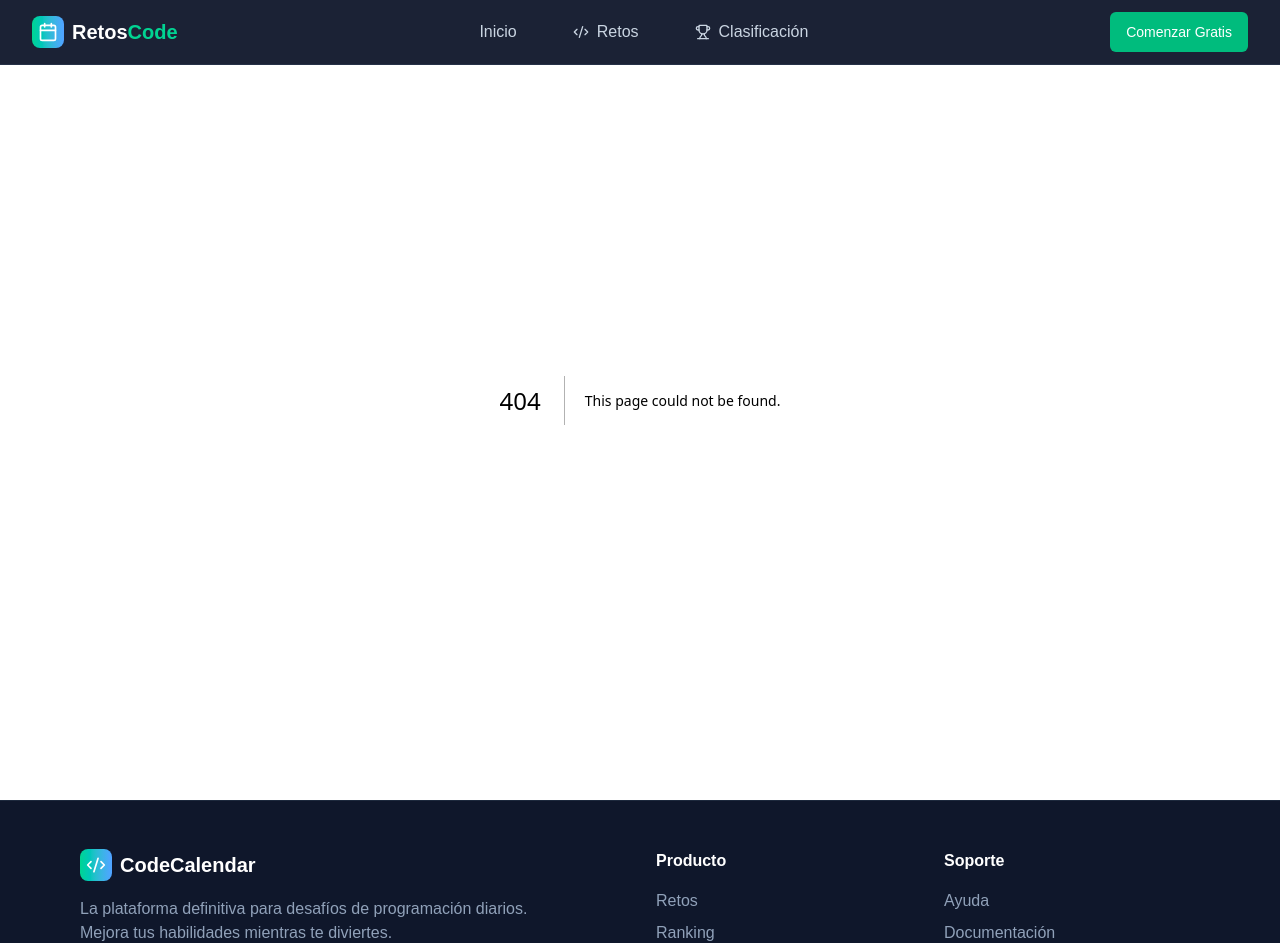
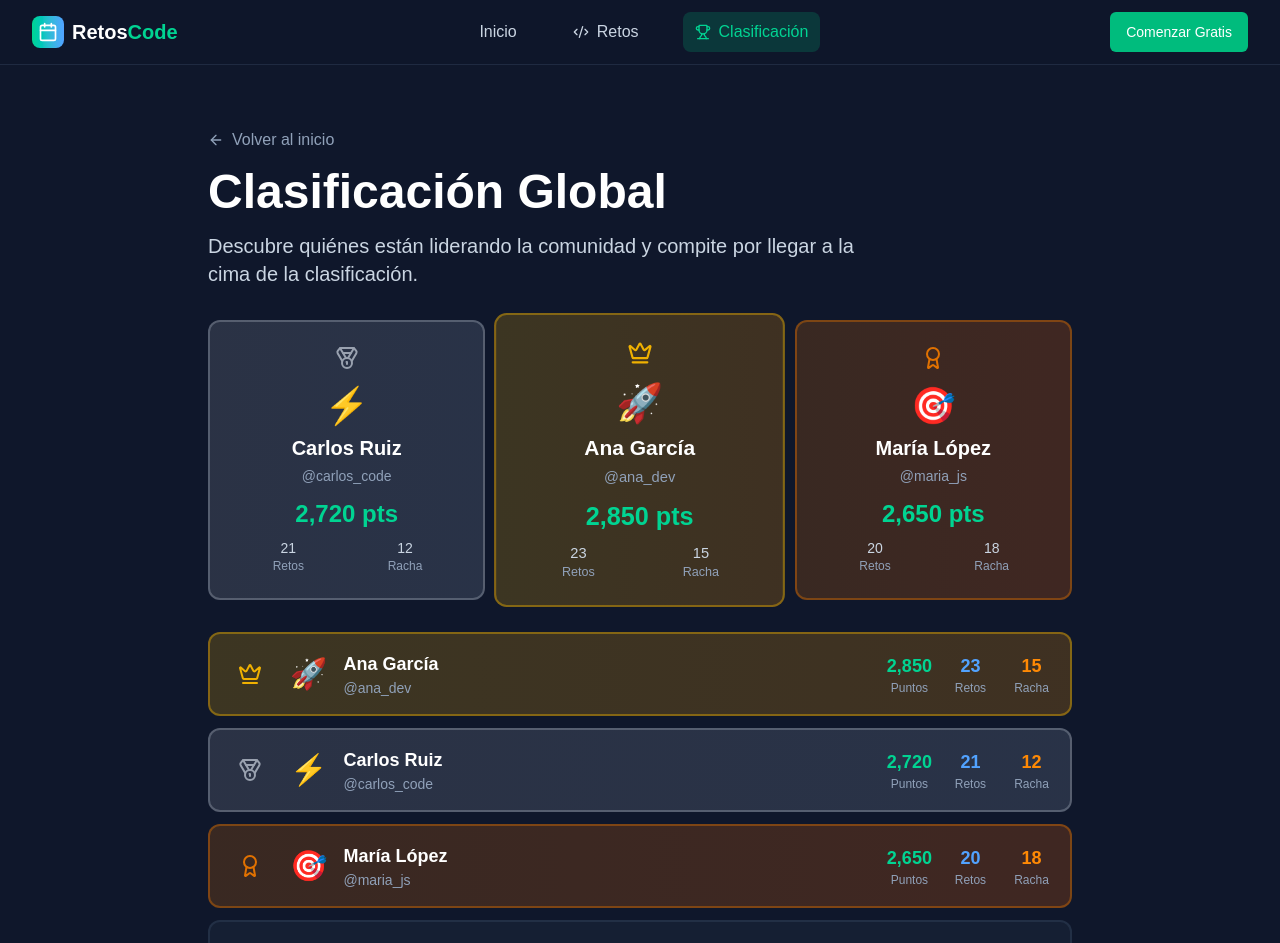
Before and after one commit to oscarruiz05/dev-challenge, a Next.js app: page /leaderboard in a window 1280 px wide. Before the commit this address had no page. Shown: the top 943 px of the page. Built offline with nearby package versions, Linux system fonts and the light colour scheme.

Commit message:
Update navigation paths and add challenges page component

```diff
--- /dev/null
+++ b/src/app/challenges/page.tsx
@@ -0,0 +1,42 @@
+"use client";
+
+import React from "react";
+import Link from "next/link";
+import { ArrowLeft } from "lucide-react";
+
+import CalendarGrid from "@/components/CalendarGrid";
+import BackToTop from "@/components/BackToTop";
+
+const Calendar = () => {
+  return (
+    <div className="min-h-screen bg-slate-900">
+      <div className="pt-20">
+        <div className="max-w-6xl mx-auto px-4 py-12">
+          <div className="mb-8">
+            <Link
+              href="/"
+              className="inline-flex items-center gap-2 text-slate-400 hover:text-white transition-colors mb-4"
+            >
+              <ArrowLeft className="w-4 h-4" />
+              Volver al inicio
+            </Link>
+
+            <h1 className="text-4xl md:text-5xl font-bold text-white mb-4">
+              Calendario de Retos
+            </h1>
+            <p className="text-xl text-slate-300 max-w-2xl">
+              Aquí tienes todos los retos disponibles. Completa cada día para
+              desbloquear el siguiente desafío.
+            </p>
+          </div>
+
+          <CalendarGrid />
+        </div>
+      </div>
+
+      <BackToTop />
+    </div>
+  );
+};
+
+export default Calendar;
--- /dev/null
+++ b/src/app/leaderboard/page.tsx
@@ -0,0 +1,203 @@
+"use client";
+
+import React from "react";
+import { ArrowLeft, Trophy, Medal, Award, Crown } from "lucide-react";
+import Link from "next/link";
+
+const Leaderboard = () => {
+  const leaderboardData = [
+    {
+      rank: 1,
+      name: "Ana García",
+      username: "@ana_dev",
+      points: 2850,
+      challengesCompleted: 23,
+      streak: 15,
+      avatar: "🚀",
+    },
+    {
+      rank: 2,
+      name: "Carlos Ruiz",
+      username: "@carlos_code",
+      points: 2720,
+      challengesCompleted: 21,
+      streak: 12,
+      avatar: "⚡",
+    },
+    {
+      rank: 3,
+      name: "María López",
+      username: "@maria_js",
+      points: 2650,
+      challengesCompleted: 20,
+      streak: 18,
+      avatar: "🎯",
+    },
+    {
+      rank: 4,
+      name: "David Chen",
+      username: "@david_py",
+      points: 2400,
+      challengesCompleted: 19,
+      streak: 8,
+      avatar: "🔥",
+    },
+    {
+      rank: 5,
+      name: "Laura Sánchez",
+      username: "@laura_tech",
+      points: 2350,
+      challengesCompleted: 18,
+      streak: 10,
+      avatar: "💎",
+    },
+  ];
+
+  const getRankIcon = (rank: number) => {
+    switch (rank) {
+      case 1:
+        return <Crown className="w-6 h-6 text-yellow-500" />;
+      case 2:
+        return <Medal className="w-6 h-6 text-gray-400" />;
+      case 3:
+        return <Award className="w-6 h-6 text-amber-600" />;
+      default:
+        return <Trophy className="w-5 h-5 text-slate-400" />;
+    }
+  };
+
+  const getRankStyles = (rank: number) => {
+    switch (rank) {
+      case 1:
+        return "bg-gradient-to-r from-yellow-500/20 to-amber-500/20 border-yellow-500/40";
+      case 2:
+        return "bg-gradient-to-r from-gray-400/20 to-slate-400/20 border-gray-400/40";
+      case 3:
+        return "bg-gradient-to-r from-amber-600/20 to-orange-500/20 border-amber-600/40";
+      default:
+        return "bg-slate-800/50 border-slate-700/50";
+    }
+  };
+
+  return (
+    <div className="min-h-screen bg-slate-900">
+      <div className="pt-20">
+        <div className="max-w-4xl mx-auto px-4 py-12">
+          <div className="mb-8">
+            <Link
+              href="/"
+              className="inline-flex items-center gap-2 text-slate-400 hover:text-white transition-colors mb-4"
+            >
+              <ArrowLeft className="w-4 h-4" />
+              Volver al inicio
+            </Link>
+
+            <h1 className="text-4xl md:text-5xl font-bold text-white mb-4">
+              Clasificación Global
+            </h1>
+            <p className="text-xl text-slate-300 max-w-2xl">
+              Descubre quiénes están liderando la comunidad y compite por llegar
+              a la cima de la clasificación.
+            </p>
+          </div>
+
+          {/* Top 3 Podium */}
+          <div className="grid grid-cols-1 md:grid-cols-3 gap-4 mb-8">
+            {leaderboardData.slice(0, 3).map((user, index) => (
+              <div
+                key={user.rank}
+                className={`p-6 rounded-xl border-2 text-center ${getRankStyles(
+                  user.rank
+                )} ${
+                  index === 0
+                    ? "md:order-2 transform md:scale-105"
+                    : index === 1
+                    ? "md:order-1"
+                    : "md:order-3"
+                }`}
+              >
+                <div className="flex justify-center mb-4">
+                  {getRankIcon(user.rank)}
+                </div>
+                <div className="text-4xl mb-2">{user.avatar}</div>
+                <h3 className="text-xl font-bold text-white mb-1">
+                  {user.name}
+                </h3>
+                <p className="text-slate-400 text-sm mb-3">{user.username}</p>
+                <div className="text-2xl font-bold text-emerald-400 mb-2">
+                  {user.points.toLocaleString()} pts
+                </div>
+                <div className="grid grid-cols-2 gap-2 text-sm text-slate-300">
+                  <div>
+                    <div className="font-medium">
+                      {user.challengesCompleted}
+                    </div>
+                    <div className="text-xs text-slate-400">Retos</div>
+                  </div>
+                  <div>
+                    <div className="font-medium">{user.streak}</div>
+                    <div className="text-xs text-slate-400">Racha</div>
+                  </div>
+                </div>
+              </div>
+            ))}
+          </div>
+
+          {/* Full Leaderboard */}
+          <div className="space-y-3">
+            {leaderboardData.map((user) => (
+              <div
+                key={user.rank}
+                className={`flex items-center gap-4 p-4 rounded-xl border-2 transition-all duration-300 hover:scale-[1.02] ${getRankStyles(
+                  user.rank
+                )}`}
+              >
+                <div className="flex items-center justify-center w-12 h-12">
+                  {user.rank <= 3 ? (
+                    getRankIcon(user.rank)
+                  ) : (
+                    <span className="text-xl font-bold text-slate-400">
+                      #{user.rank}
+                    </span>
+                  )}
+                </div>
+
+                <div className="text-3xl">{user.avatar}</div>
+
+                <div className="flex-1 min-w-0">
+                  <h3 className="text-lg font-semibold text-white truncate">
+                    {user.name}
+                  </h3>
+                  <p className="text-slate-400 text-sm">{user.username}</p>
+                </div>
+
+                <div className="grid grid-cols-3 gap-4 text-center">
+                  <div>
+                    <div className="text-lg font-bold text-emerald-400">
+                      {user.points.toLocaleString()}
+                    </div>
+                    <div className="text-xs text-slate-400">Puntos</div>
+                  </div>
+                  <div>
+                    <div className="text-lg font-bold text-blue-400">
+                      {user.challengesCompleted}
+                    </div>
+                    <div className="text-xs text-slate-400">Retos</div>
+                  </div>
+                  <div>
+                    <div className="text-lg font-bold text-orange-400">
+                      {user.streak}
+                    </div>
+                    <div className="text-xs text-slate-400">Racha</div>
+                  </div>
+                </div>
+              </div>
+            ))}
+          </div>
+        </div>
+      </div>
+    </div>
+  );
+};
+
+export default Leaderboard;
--- a/src/components/Header.tsx
+++ b/src/components/Header.tsx
@@ -12,8 +12,8 @@ const Header = () => {
 
   const navItems = [
     { name: "Inicio", path: "/", icon: null },
-    { name: "Retos", path: "/retos", icon: Code2 },
-    { name: "Clasificación", path: "/clasificacion", icon: Trophy },
+    { name: "Retos", path: "/challenges", icon: Code2 },
+    { name: "Clasificación", path: "/leaderboard", icon: Trophy },
   ];
 
   const toggleMenu = () => setIsMenuOpen(!isMenuOpen);
```
